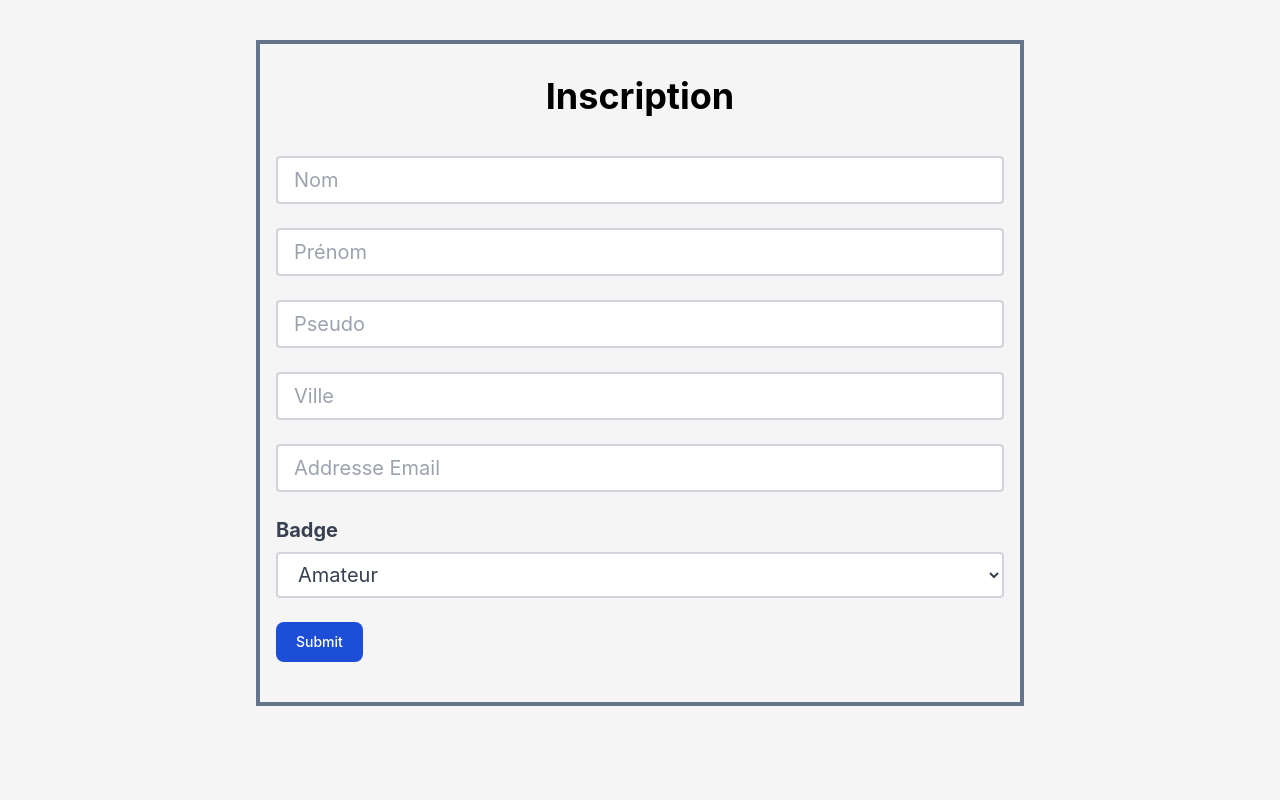
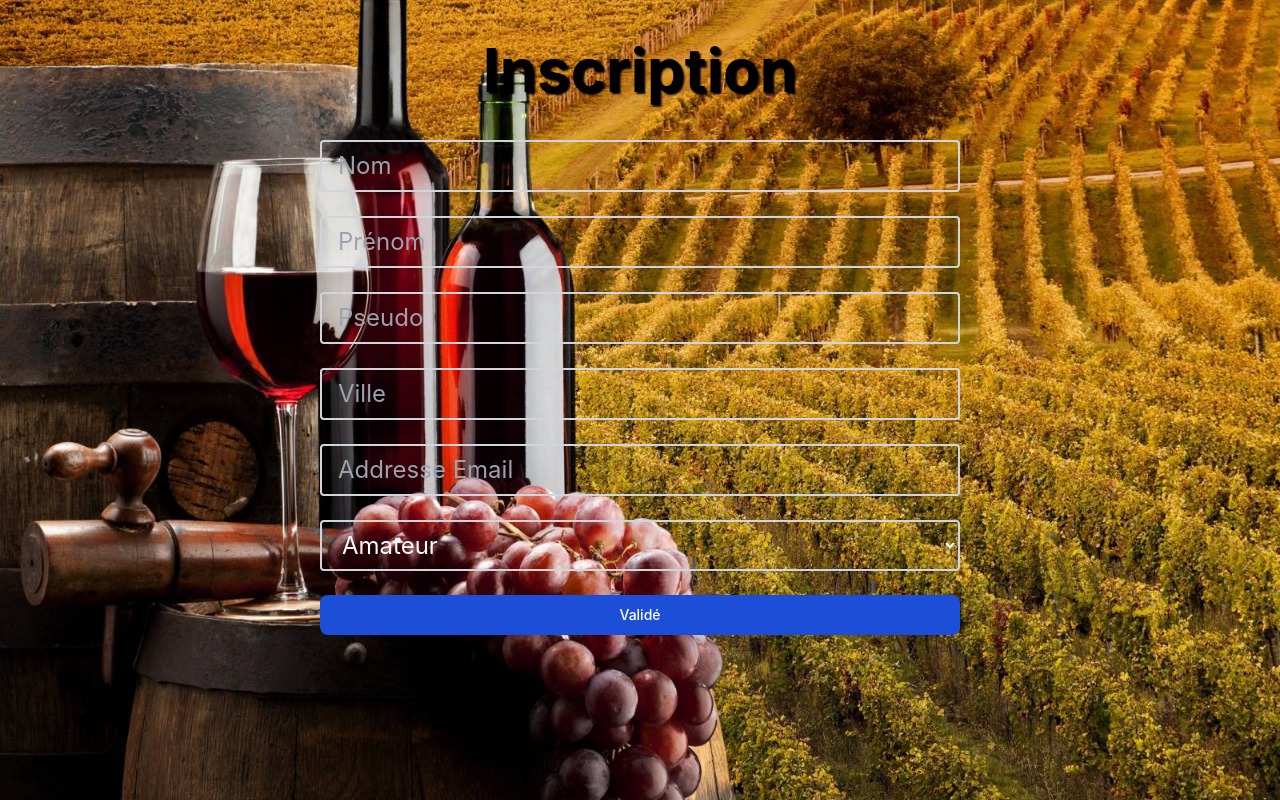
Before and after one commit to BenoitAd/FrontProjectVin, a React (Create React App) app: page /inscription in a window 1280 px wide. Built offline with nearby package versions, Linux system fonts and the light colour scheme.

Commit message:
feat : moddif style register page

```diff
--- a/src/App.css
+++ b/src/App.css
@@ -0,0 +1,7 @@
+* {
+    margin: 0;
+    padding: 0;
+    box-sizing: border-box;
+}
+
+body { min-height: 100vh; }
--- a/src/index.css
+++ b/src/index.css
@@ -2,9 +2,22 @@
 @tailwind components;
 @tailwind utilities;
 
+
+* {
+  margin: 0;
+  padding: 0;
+  box-sizing: border-box;
+}
+
+html{
+  height: 100vh;
+}
+
 body {
+  min-height: 100vh;
+  padding: 0;
+  position:absolute; top:0; bottom:0; right:0; left:0;
   background-color: #f5f5f5;
-  margin: 0;
   font-family: -apple-system, BlinkMacSystemFont, 'Segoe UI', 'Roboto', 'Oxygen',
     'Ubuntu', 'Cantarell', 'Fira Sans', 'Droid Sans', 'Helvetica Neue',
     sans-serif;
@@ -16,3 +29,7 @@ code {
   font-family: source-code-pro, Menlo, Monaco, Consolas, 'Courier New',
     monospace;
 }
+
+.shadow_title {
+  text-shadow: 2px 2px 2px black;
+}
--- a/src/pages/Home.jsx
+++ b/src/pages/Home.jsx
@@ -5,14 +5,13 @@ export default function Home() {
   const navigate = useNavigate();
     return (
         <>
-        <Navbar></Navbar>
         <section class="h-screen">
-  <div class="px-6 h-full text-gray-800">
+          <div class="h-full text-gray-800">
             <div
-      class="flex xl:justify-center lg:justify-between justify-center items-center flex-wrap h-full g-6"
+              class="flex xl:justify-center lg:justify-between justify-center items-center flex-wrap h-fit g-6"
             >
               <div
-        class="grow-0 shrink-1 md:shrink-0 basis-auto xl:w-6/12 lg:w-6/12 md:w-9/12 mb-12 md:mb-0"
+                class="grow-0 shrink-1 md:shrink-0 basis-auto xl:w-6/12 lg:w-6/12 md:w-9/12 mb-12 md:mb-0 h-full"
               >
                 <img
                   src="https://cdn.aveine.paris/blog/wp-content/uploads/2021/09/27102902/shutterstock_619382510.jpg"
--- a/src/pages/Register.jsx
+++ b/src/pages/Register.jsx
@@ -1,68 +1,70 @@
 export default function Register() {
         // register form
         return (
-            <div class="border-4 border-slate-500 max-w-3xl max-h-4xl mx-auto my-10">
-                <h1 class="text-4xl font-bold text-center my-8 ">Inscription</h1>
+        <div class="bg-[url('/public/vignoble.jpeg')] h-full bg-no-repeat bg-center absolute bg-cover inset-0">
+            <div class="max-w-2xl max-h-4xl mx-auto my-10 ">
+                <h1 class="text-6xl font-bold text-center my-6 text-color shadow_title ">Inscription</h1>
                 <form class="px-4 my-10 max-w-3xl mx-auto space-y-6 ">
                     <div class="mb-4 mt-4 space-y-6">
                         <input
                             type="text"
-                            class="form-control block w-full px-4 py-2 text-xl font-normal text-gray-700 bg-white bg-clip-padding border-solid border-2
-                            border-gray-300 rounded transition ease-in-out m-0 focus:text-gray-700 focus:bg-white focus:border-blue-600 focus:outline-none"
+                            class="form-control block w-full px-4 py-2 text-2xl font-normal text-white bg-clip-padding border-solid border-2
+                            border-gray-300 rounded transition ease-in-out m-0 focus:text-black focus:bg-white focus:border-blue-600 focus:outline-none bg-transparent"
                             id="nomInput"
                             placeholder="Nom"
                         />
 
                         <input
                             type="text"
-                            class="form-control block w-full px-4 py-2 text-xl font-normal text-gray-700 bg-white bg-clip-padding border-2 border-solid
-                            border-gray-300 rounded transition ease-in-out m-0 focus:text-gray-700 focus:bg-white focus:border-blue-600 focus:outline-none"
+                            class="form-control block w-full px-4 py-2 text-2xl font-normal text-white bg-clip-padding border-2 border-solid bg-transparent
+                            border-gray-300 rounded transition ease-in-out m-0 focus:text-black focus:bg-white focus:border-blue-600 focus:outline-none"
                             id="prenomInput"
                             placeholder="Prénom"
                         />
 
                         <input
                             type="text"
-                            class="form-control block w-full px-4 py-2 text-xl font-normal text-gray-700 bg-white bg-clip-padding border-solid border-2
-                            border-gray-300 rounded transition ease-in-out m-0 focus:text-gray-700 focus:bg-white focus:border-blue-600 focus:outline-none"
+                            class="form-control block w-full px-4 py-2 text-2xl font-normal text-white bg-clip-padding border-solid border-2 bg-transparent
+                            border-gray-300 rounded transition ease-in-out m-0 focus:text-black focus:bg-white focus:border-blue-600 focus:outline-none"
                             id="pseudoInput"
                             placeholder="Pseudo"
                         />
 
                         <input
                             type="text"
-                            class="form-control block w-full px-4 py-2 text-xl font-normal text-gray-700 bg-white bg-clip-padding border-solid border-2
-                            border-gray-300 rounded transition ease-in-out m-0 focus:text-gray-700 focus:bg-white focus:border-blue-600 focus:outline-none"
+                            class="form-control block w-full px-4 py-2 text-2xl font-normal text-white bg-clip-padding border-solid border-2 bg-transparent
+                            border-gray-300 rounded transition ease-in-out m-0 focus:text-black focus:bg-white focus:border-blue-600 focus:outline-none"
                             id="villeInput"
                             placeholder="Ville"
                         />
 
                         <input
                             type="text"
-                            class="form-control block w-full px-4 py-2 text-xl font-normal text-gray-700 bg-white bg-clip-padding border-2 border-solid
-                            border-gray-300 rounded transition ease-in-out m-0 focus:text-gray-700 focus:bg-white focus:border-blue-600 focus:outline-none"
+                            class="form-control block w-full px-4 py-2 text-2xl font-normal text-white bg-clip-padding border-2 border-solid bg-transparent
+                            border-gray-300 rounded transition ease-in-out m-0 focus:text-black focus:bg-white focus:border-blue-600 focus:outline-none"
                             id="mailInput"
                             placeholder="Addresse Email"
                         />
 
                         <div class="space-y-2">
-                        <label for="userBadge" class="text-xl font-bold text-gray-700">Badge</label>
-                        <select class="form-control block w-full px-4 py-2 text-xl font-normal text-gray-700 bg-white bg-clip-padding border-2 border-solid
-                        border-gray-300 rounded transition ease-in-out m-0 focus:text-gray-700 focus:bg-white focus:border-blue-600 focus:outline-none "
+                        <select class="form-control block w-full px-4 py-2 text-2xl font-normal text-white bg-transparent bg-clip-padding border-2 border-solid
+                        border-gray-300 rounded transition ease-in-out m-0 focus:text-dark focus:bg-transparent focus:border-blue-600 focus:outline-none "
                         id="userBadge" placeholder="Votre badge">
                             <option value="Amateur">Amateur</option>
                             <option value="Passioné">Passioné</option>
                             <option value="Professionnelle">Professionnelle</option>
                         </select>
                         </div>
-
-                        <button type="submit" class="text-white bg-blue-700 hover:bg-blue-800 focus:ring-4 focus:outline-none focus:ring-blue-300 font-medium rounded-lg
-                        text-sm w-full sm:w-auto px-5 py-2.5 text-center dark:bg-blue-600 dark:hover:bg-blue-700 dark:focus:ring-blue-800">
-                            Submit
-                        </button>
+                        <div class="flex justify-center" >
+                            <button type="submit" class="w-full text-white bg-blue-700 text-l hover:bg-blue-800 focus:ring-4 focus:outline-none focus:ring-blue-300 font-medium rounded-lg
+                            text-sm px-5 py-2.5 text-center dark:bg-blue-600 dark:hover:bg-blue-300 dark:focus:ring-blue-300">
+                                Validé
+                            </button>
+                        </div>
 
                     </div>
                 </form>
             </div>
+        </div>
         )
 }
```
Also changed, not shown: public/vignoble.jpeg (added), 1 other file (tests, documents, lock files or other folders). Lines whose indentation alone changed are shown as unchanged.
